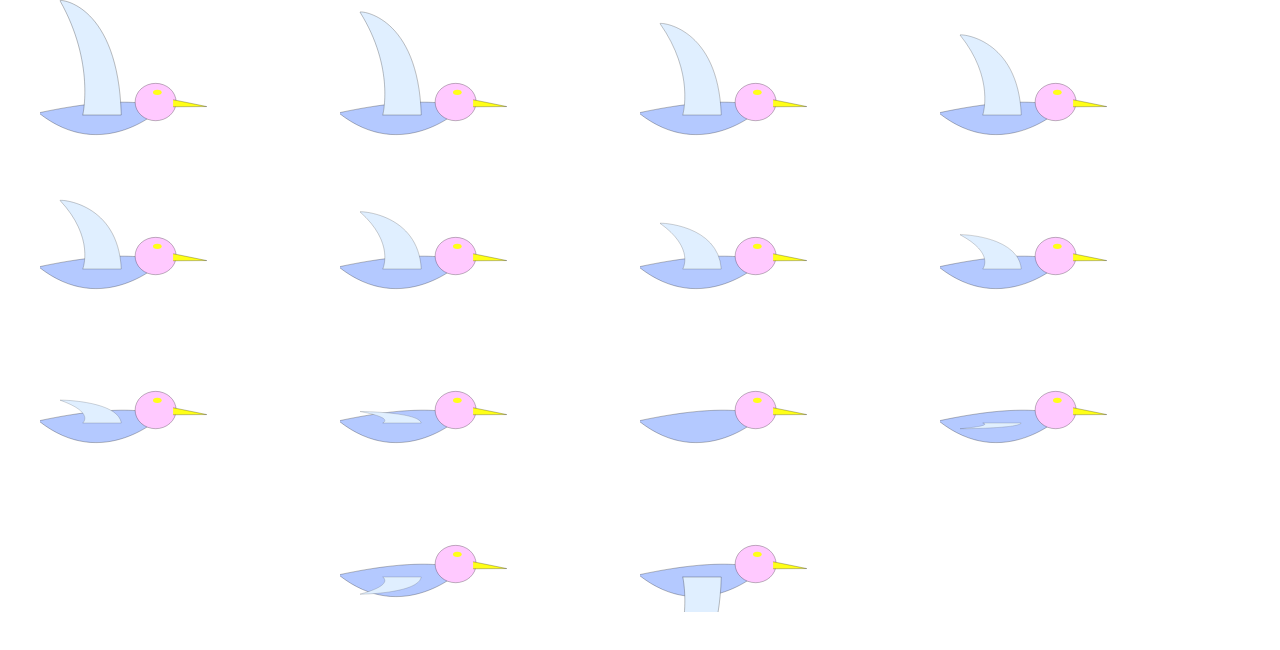
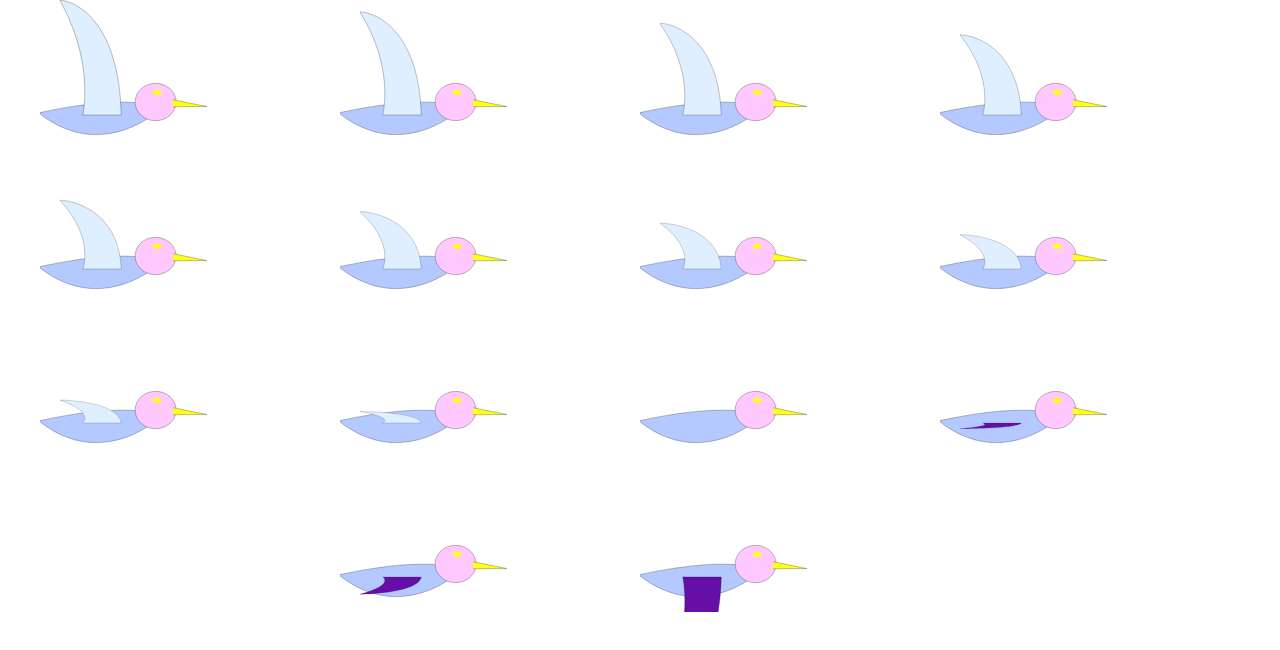
Before and after one commit to styrheim/wings, a React (Create React App) app: page / in a window 1280 px wide. Shown: the top 650 px of the page. Built offline with nearby package versions, Linux system fonts and the light colour scheme.

Commit message:
Dark wings from above. Wing color as state.

```diff
--- a/src/BIrd.tsx
+++ b/src/BIrd.tsx
@@ -1,17 +1,21 @@
 import React from 'react';
 
+export interface BirdProps {
+    wingScale: number; // High tips: +1, low tips -1. (More or less…)
+}
 export interface BirdState {
     wingScale: number; // High tips: +1, low tips -1. (More or less…)
+    wingColor: string; // depending of which side of the wing is visible.
 }
 
-export class Bird extends React.Component<BirdState, BirdState>{
+export class Bird extends React.Component<BirdProps, BirdState>{
     readonly wingColorBelow = "#e0efff";
-    readonly wingColorAbove = "#e0efff";
-    wingColor = this.wingColorBelow;
+    readonly wingColorAbove = "#650fa8";
     constructor(props:BirdState) {
         super(props);
         this.state = {
-            wingScale: this.props.wingScale
+            wingScale: this.props.wingScale,
+            wingColor: this.props.wingScale>0 ? this.wingColorBelow : this.wingColorAbove
         }
     }
     render(){
@@ -94,7 +98,7 @@ export class Bird extends React.Component<BirdState, BirdState>{
                             d="m 158.136,100.70992 33.6414,6.85685 -33.6414,0.21427" />
 
                     <path
-                        fill={this.wingColor}
+                        fill={this.state.wingColor}
                         fillOpacity={1}
                         stroke={"#000000"}
                         strokeWidth = {0.264583}
```
